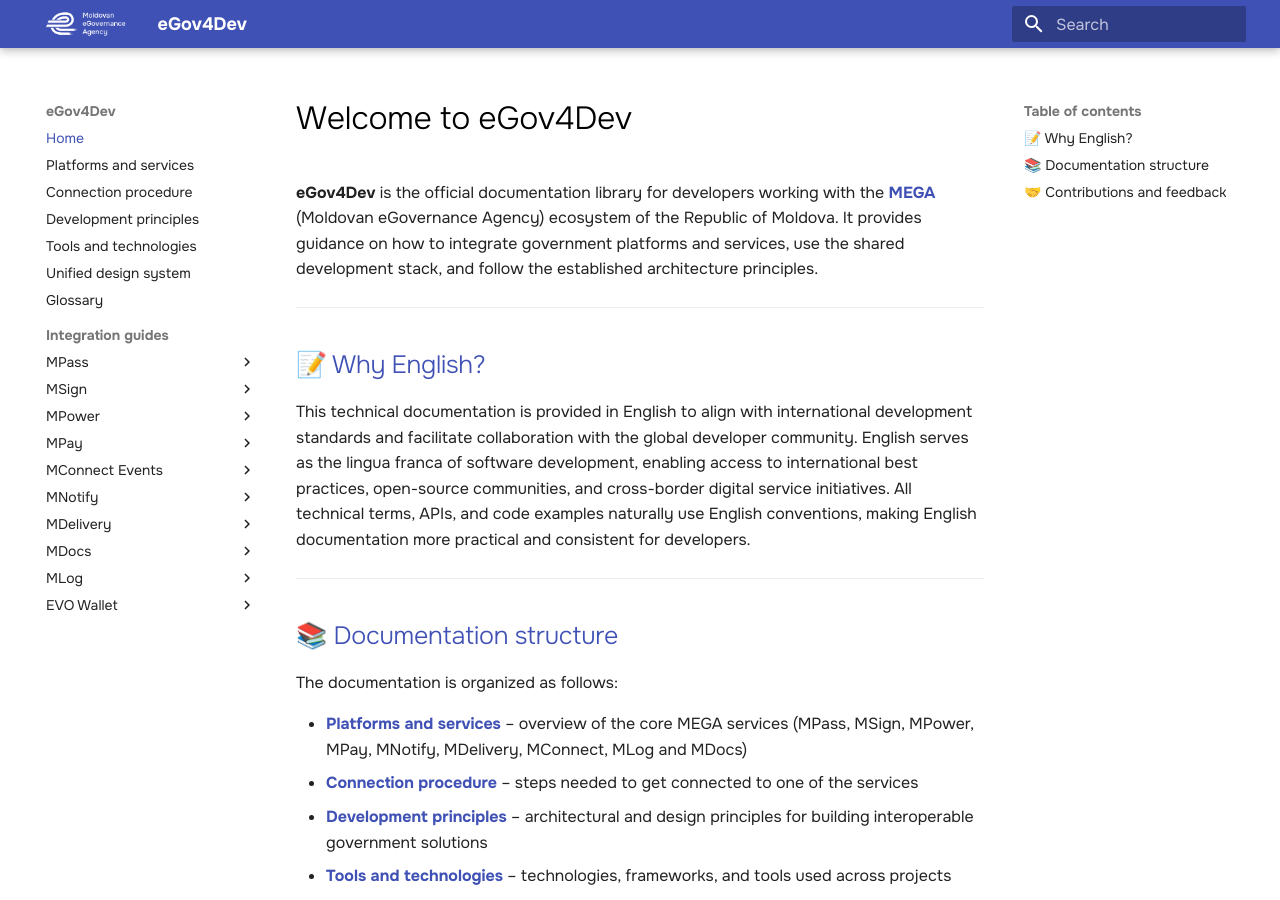
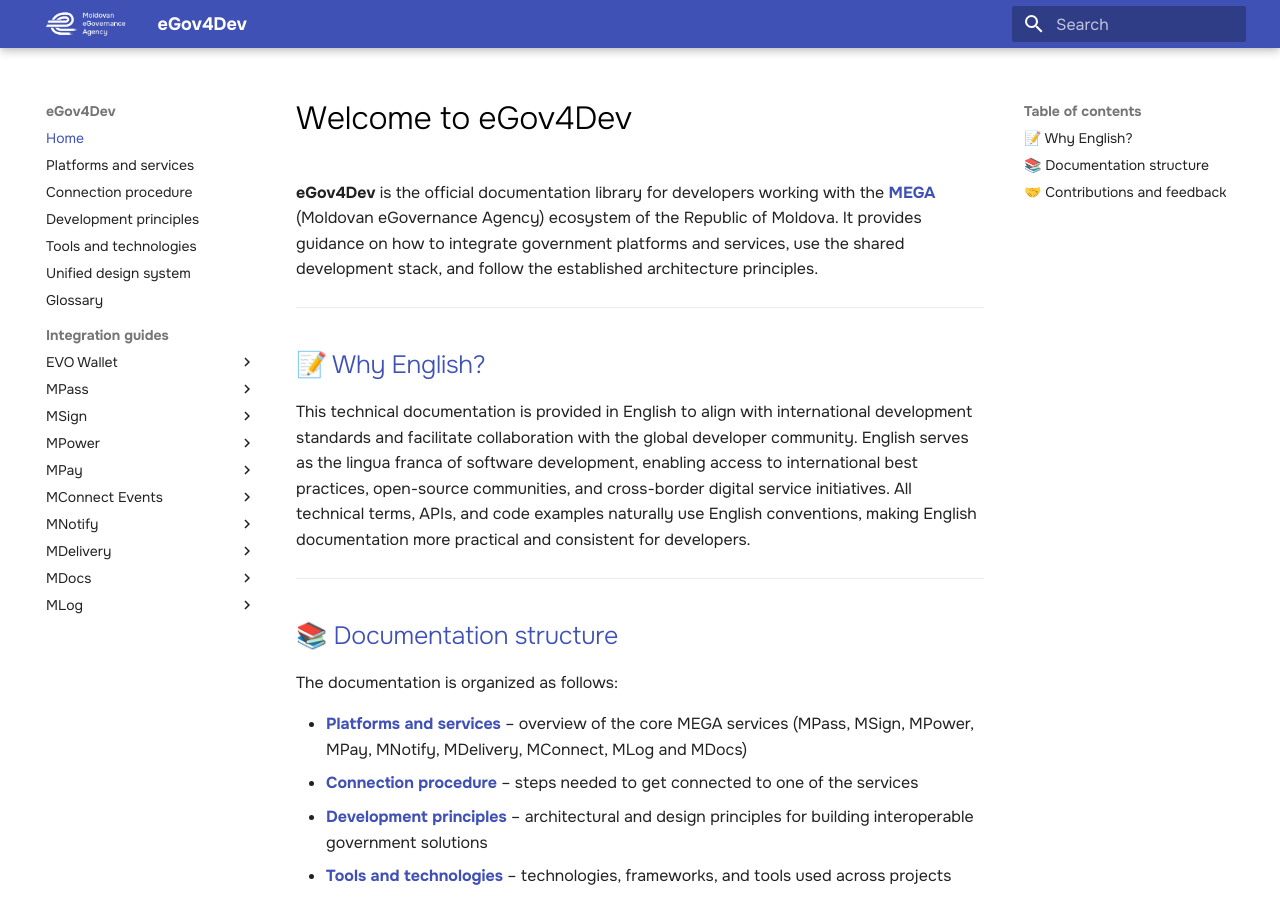
Before and after one commit to egov-moldova/egov4dev, an MkDocs documentation site: the page built from docs/index.md, in a window 1280 px wide and 900 px high. Built offline with MkDocs 1.6.1 and Material for MkDocs 9.7.7, drawn with Linux system fonts in a browser that asks for light colours; some of the changed lines change nothing that is shown.

Commit message:
Add EVO Wallet integration guides to mkdocs
Added detailed sections for EVO Wallet integration guides.

```diff
--- a/mkdocs.yml
+++ b/mkdocs.yml
@@ -10,6 +10,15 @@
   - Unified design system: mud/index.md
   - Glossary: glossary/glossary.md
   - Integration guides:
+      - EVO Wallet:
+          - Overview: guides/evo-wallet/index.md
+          - Integration: guides/evo-wallet/integration.md
+          - Document types: guides/evo-wallet/documents.md
+          - Protocol: guides/evo-wallet/protocol.md
+          - Format: guides/evo-wallet/format.md
+          - Response validation: guides/evo-wallet/validation.md
+          - Examples: guides/evo-wallet/examples.md
+          - Testing: guides/evo-wallet/testing.md
       - MPass:
           - Overview: guides/mpass/index.md
           - Connection steps: guides/mpass/process.md
@@ -83,15 +92,6 @@
           - Examples: guides/mlog/examples.md
           - Security: guides/mlog/security.md
           - Change log: guides/mlog/change-log.md
-      - EVO Wallet:
-          - Overview: guides/evo-wallet/index.md
-          - Integration: guides/evo-wallet/integration.md
-          - Document types: guides/evo-wallet/documents.md
-          - Protocol: guides/evo-wallet/protocol.md
-          - Format: guides/evo-wallet/format.md
-          - Response validation: guides/evo-wallet/validation.md
-          - Examples: guides/evo-wallet/examples.md
-          - Testing: guides/evo-wallet/testing.md
 
 
 theme:
```
